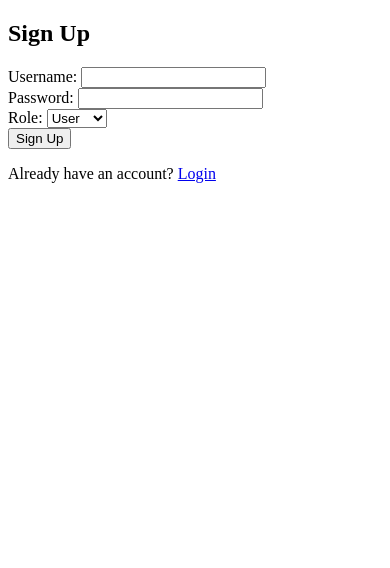
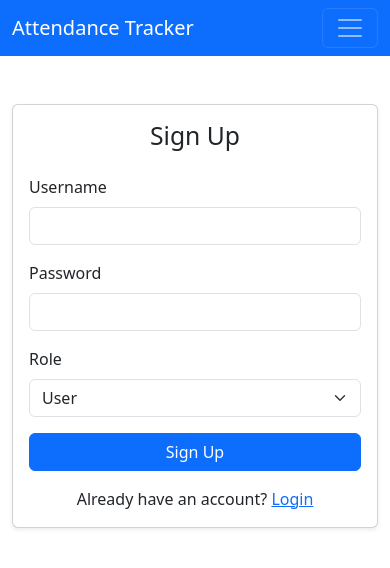
Before and after one commit to SPraveeen/attendance_tracker, a Flask app: page /signup in a window 390 px wide. Shown: the top 568 px of the page. Run offline with Flask 3, Linux system fonts and the light colour scheme.

Commit message:
added styling

```diff
--- /dev/null
+++ b/templates/base.html
@@ -0,0 +1,48 @@
+<!DOCTYPE html>
+<html lang="en">
+<head>
+    <meta charset="UTF-8">
+    <meta name="viewport" content="width=device-width, initial-scale=1.0">
+    <title>{% block title %}Attendance Tracker{% endblock %}</title>
+    <link href="https://cdn.jsdelivr.net/npm/bootstrap@5.3.0/dist/css/bootstrap.min.css" rel="stylesheet">
+</head>
+<body>
+<nav class="navbar navbar-expand-lg navbar-dark bg-primary mb-4">
+  <div class="container-fluid">
+    <a class="navbar-brand" href="/">Attendance Tracker</a>
+    <button class="navbar-toggler" type="button" data-bs-toggle="collapse" data-bs-target="#navbarNav" aria-controls="navbarNav" aria-expanded="false" aria-label="Toggle navigation">
+      <span class="navbar-toggler-icon"></span>
+    </button>
+    <div class="collapse navbar-collapse" id="navbarNav">
+      <ul class="navbar-nav ms-auto">
+        {% if session.get('username') %}
+          <li class="nav-item">
+            <a class="nav-link" href="/logout">Logout</a>
+          </li>
+        {% else %}
+          <li class="nav-item">
+            <a class="nav-link" href="/login">Login</a>
+          </li>
+          <li class="nav-item">
+            <a class="nav-link" href="/signup">Sign Up</a>
+          </li>
+        {% endif %}
+      </ul>
+    </div>
+  </div>
+</nav>
+<div class="container">
+    {% with messages = get_flashed_messages() %}
+      {% if messages %}
+        <div class="alert alert-info" role="alert">
+          {% for message in messages %}
+            {{ message }}<br>
+          {% endfor %}
+        </div>
+      {% endif %}
+    {% endwith %}
+    {% block content %}{% endblock %}
+</div>
+<script src="https://cdn.jsdelivr.net/npm/bootstrap@5.3.0/dist/js/bootstrap.bundle.min.js"></script>
+</body>
+</html>
--- a/templates/signup.html
+++ b/templates/signup.html
@@ -1,24 +1,34 @@
-<!DOCTYPE html>
-<html lang="en">
-<head>
-    <meta charset="UTF-8">
-    <meta name="viewport" content="width=device-width, initial-scale=1.0">
-    <title>Sign Up</title>
-</head>
-<body>
-    <h2>Sign Up</h2>
-    <form method="POST" action="/signup">
-        <label for="username">Username:</label>
-        <input type="text" id="username" name="username" required><br>
-        <label for="password">Password:</label>
-        <input type="password" id="password" name="password" required><br>
-        <label for="role">Role:</label>
-        <select id="role" name="role">
-            <option value="user">User</option>
-            <option value="admin">Admin</option>
-        </select><br>
-        <button type="submit">Sign Up</button>
-    </form>
-    <p>Already have an account? <a href="/login">Login</a></p>
-</body>
-</html>
+{% extends 'base.html' %}
+{% block title %}Sign Up - Attendance Tracker{% endblock %}
+{% block content %}
+<div class="row justify-content-center mt-5">
+    <div class="col-md-6 col-lg-4">
+        <div class="card shadow-sm">
+            <div class="card-body">
+                <h2 class="card-title text-center mb-4">Sign Up</h2>
+                <form method="POST" action="/signup">
+                    <div class="mb-3">
+                        <label for="username" class="form-label">Username</label>
+                        <input type="text" class="form-control" id="username" name="username" required>
+                    </div>
+                    <div class="mb-3">
+                        <label for="password" class="form-label">Password</label>
+                        <input type="password" class="form-control" id="password" name="password" required>
+                    </div>
+                    <div class="mb-3">
+                        <label for="role" class="form-label">Role</label>
+                        <select class="form-select" id="role" name="role">
+                            <option value="user">User</option>
+                            <option value="admin">Admin</option>
+                        </select>
+                    </div>
+                    <button type="submit" class="btn btn-primary w-100">Sign Up</button>
+                </form>
+                <div class="mt-3 text-center">
+                    <span>Already have an account? <a href="/login">Login</a></span>
+                </div>
+            </div>
+        </div>
+    </div>
+</div>
+{% endblock %}
```
Also changed, not shown: templates/home.html (+12 -11 lines), templates/login.html (+34 -24 lines), instance/users.db.
